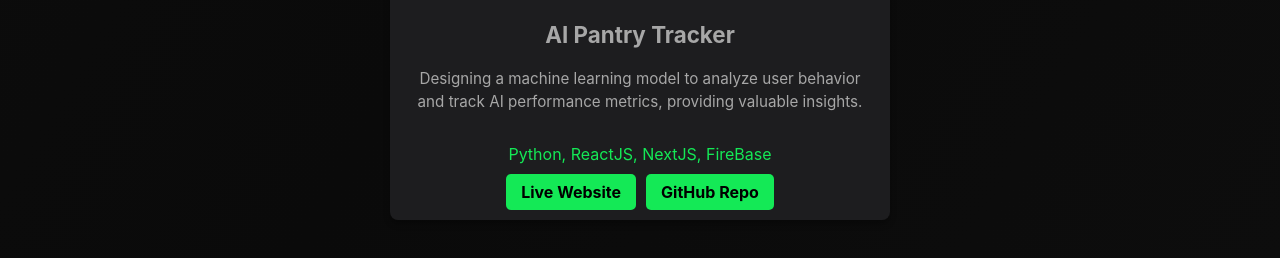
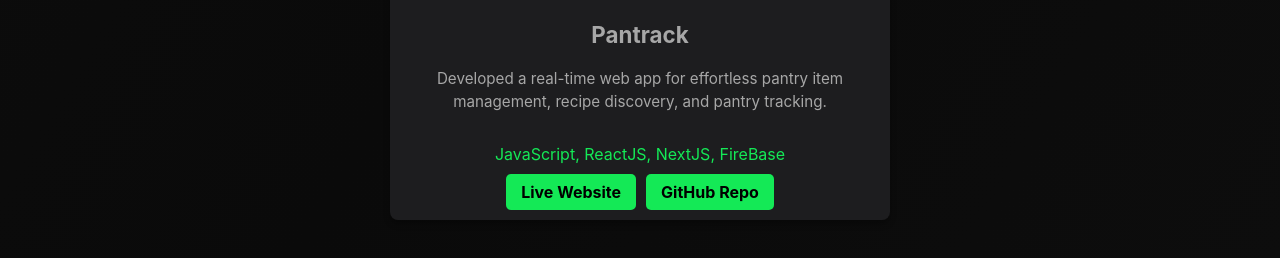
Before and after one commit to kelechi055/portfolio, a plain HTML site: page projects.html in a window 1280 px wide. Shown: the part 966-1224 px from the top of the page. Drawn offline with Linux system fonts and the light colour scheme.

Commit message:
Update projects.html

```diff
--- a/projects.html
+++ b/projects.html
@@ -112,18 +112,18 @@
 
         <!-- Project 3 -->
         <div class="project-card">
-            <img class="project-image" src="images/coming soon.jpg" alt="AI Pantry Tracker Project Image">
+            <img class="project-image" src="images/pantrack.png" alt="AI Pantry Tracker Project Image">
             <div class="project-content">
-                <h3 class="project-title">AI Pantry Tracker</h3>
+                <h3 class="project-title">Pantrack</h3>
                 <p class="project-description">
-                    Designing a machine learning model to analyze user behavior and track AI performance metrics, providing valuable insights.
+                    Developed a real-time web app for effortless pantry item management, recipe discovery, and pantry tracking.
                 </p>
                 <div class="tech-stack">
-                    Python, ReactJS, NextJS, FireBase
+                    JavaScript, ReactJS, NextJS, FireBase
                 </div>
                 <div class="project-links">
-                    <a class="project-link" href="" target="_blank">Live Website</a>
-                    <a class="project-link" href="" target="_blank">GitHub Repo</a>
+                    <a class="project-link" href="https://pantrackapp.vercel.app/" target="_blank">Live Website</a>
+                    <a class="project-link" href="https://github.com/kelechi055/pantrack" target="_blank">GitHub Repo</a>
                 </div>
             </div>
         </div>
```
